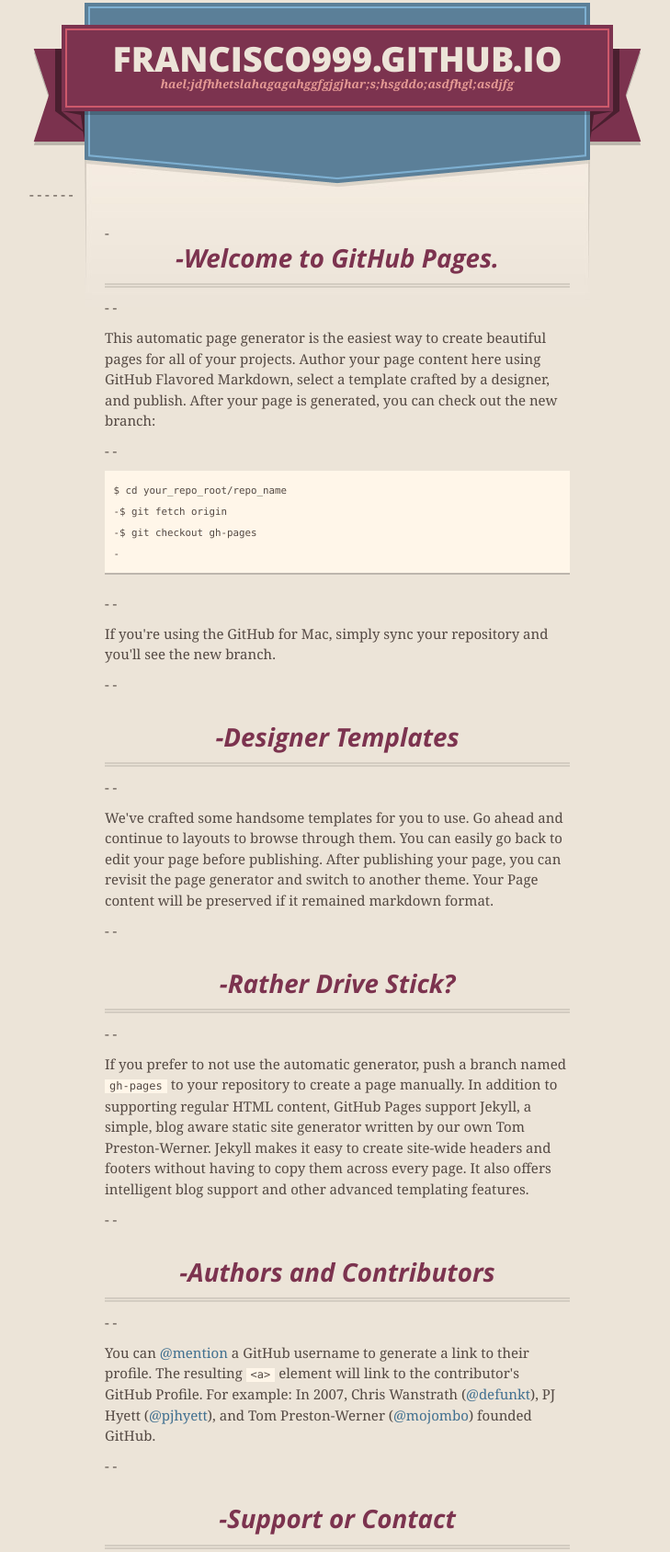
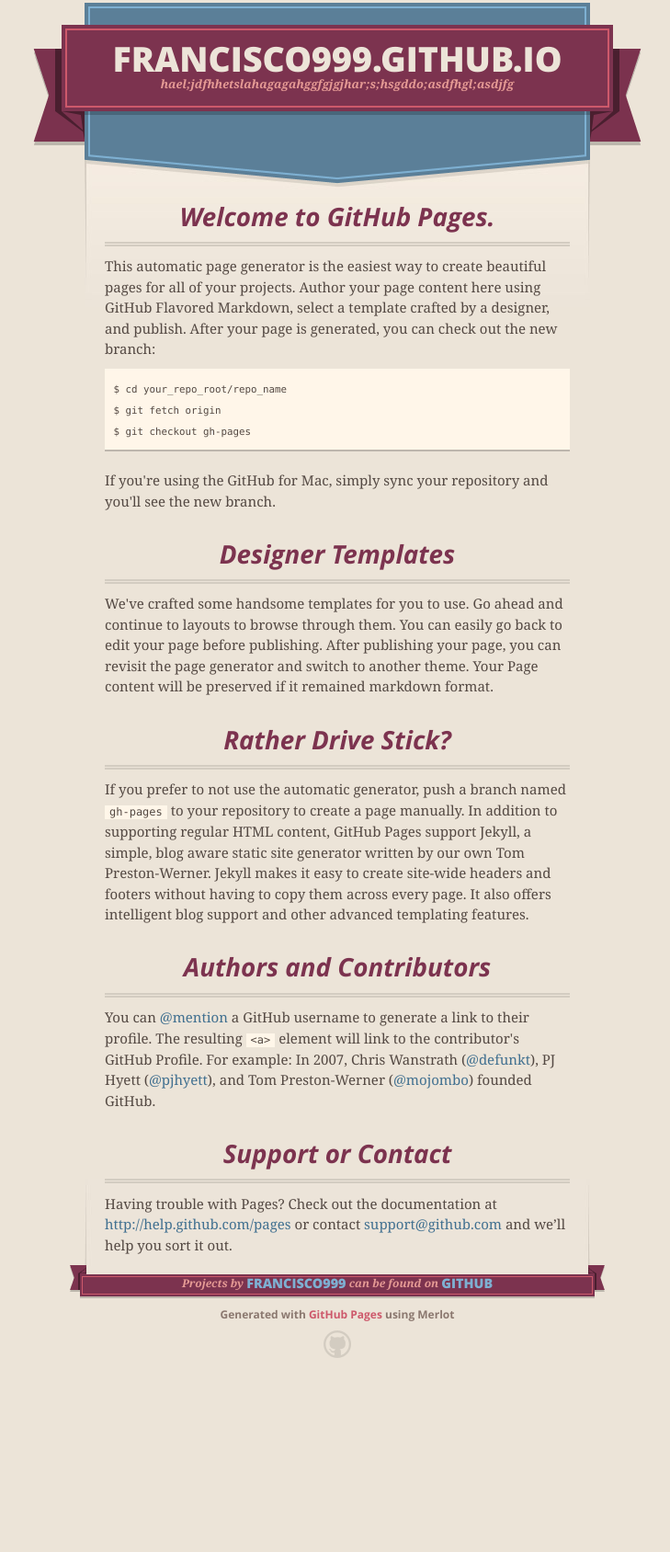
Before and after one commit to Francisco999/Francisco999.github.io, a plain HTML site: page index.html in a window 1280 px wide. Shown: the part 11-1699 px from the top of the page at 92% size, without its empty margins (273-1002 px from the left). After the commit the page ends 1528 px from the top, so only its background shows below. Drawn offline with nearby package versions, Linux system fonts and the light colour scheme.

Commit message:
Update index.html

```diff
--- a/index.html
+++ b/index.html
@@ -38,59 +38,59 @@
         <span class="inner">
         </span>
       </div>
--
--
--      <span class="banner-fix"></span>
--
--
--      <section id="main_content">
--        <h3>
--<a id="welcome-to-github-pages" class="anchor" href="#welcome-to-github-pages" aria-hidden="true"><span class="octicon octicon-link"></span></a>Welcome to GitHub Pages.</h3>
--
--<p>This automatic page generator is the easiest way to create beautiful pages for all of your projects. Author your page content here using GitHub Flavored Markdown, select a template crafted by a designer, and publish. After your page is generated, you can check out the new branch:</p>
--
--<pre><code>$ cd your_repo_root/repo_name
--$ git fetch origin
--$ git checkout gh-pages
--</code></pre>
--
--<p>If you're using the GitHub for Mac, simply sync your repository and you'll see the new branch.</p>
--
--<h3>
--<a id="designer-templates" class="anchor" href="#designer-templates" aria-hidden="true"><span class="octicon octicon-link"></span></a>Designer Templates</h3>
--
--<p>We've crafted some handsome templates for you to use. Go ahead and continue to layouts to browse through them. You can easily go back to edit your page before publishing. After publishing your page, you can revisit the page generator and switch to another theme. Your Page content will be preserved if it remained markdown format.</p>
--
--<h3>
--<a id="rather-drive-stick" class="anchor" href="#rather-drive-stick" aria-hidden="true"><span class="octicon octicon-link"></span></a>Rather Drive Stick?</h3>
--
--<p>If you prefer to not use the automatic generator, push a branch named <code>gh-pages</code> to your repository to create a page manually. In addition to supporting regular HTML content, GitHub Pages support Jekyll, a simple, blog aware static site generator written by our own Tom Preston-Werner. Jekyll makes it easy to create site-wide headers and footers without having to copy them across every page. It also offers intelligent blog support and other advanced templating features.</p>
--
--<h3>
--<a id="authors-and-contributors" class="anchor" href="#authors-and-contributors" aria-hidden="true"><span class="octicon octicon-link"></span></a>Authors and Contributors</h3>
--
--<p>You can <a href="https://github.com/blog/821" class="user-mention">@mention</a> a GitHub username to generate a link to their profile. The resulting <code>&lt;a&gt;</code> element will link to the contributor's GitHub Profile. For example: In 2007, Chris Wanstrath (<a href="https://github.com/defunkt" class="user-mention">@defunkt</a>), PJ Hyett (<a href="https://github.com/pjhyett" class="user-mention">@pjhyett</a>), and Tom Preston-Werner (<a href="https://github.com/mojombo" class="user-mention">@mojombo</a>) founded GitHub.</p>
--
--<h3>
--<a id="support-or-contact" class="anchor" href="#support-or-contact" aria-hidden="true"><span class="octicon octicon-link"></span></a>Support or Contact</h3>
--
--<p>Having trouble with Pages? Check out the documentation at <a href="http://help.github.com/pages">http://help.github.com/pages</a> or contact <a href="mailto:support@github.com">support@github.com</a> and we’ll help you sort it out.</p>
--      </section>
--
--      <footer>
--        <span class="ribbon-outer">
--          <span class="ribbon-inner">
--            <p>Projects by <a href="https://github.com/Francisco999">Francisco999</a> can be found on <a href="https://github.com/Francisco999">GitHub</a></p>
--          </span>
--          <span class="left-tail"></span>
--          <span class="right-tail"></span>
--        </span>
--        <p>Generated with <a href="http://pages.github.com">GitHub Pages</a> using Merlot</p>
--        <span class="octocat"></span>
--      </footer>
--
--    </div>
--
--
--  </body>
--</html>
+
+
+      <span class="banner-fix"></span>
+
+
+      <section id="main_content">
+        <h3>
+<a id="welcome-to-github-pages" class="anchor" href="#welcome-to-github-pages" aria-hidden="true"><span class="octicon octicon-link"></span></a>Welcome to GitHub Pages.</h3>
+
+<p>This automatic page generator is the easiest way to create beautiful pages for all of your projects. Author your page content here using GitHub Flavored Markdown, select a template crafted by a designer, and publish. After your page is generated, you can check out the new branch:</p>
+
+<pre><code>$ cd your_repo_root/repo_name
+$ git fetch origin
+$ git checkout gh-pages
+</code></pre>
+
+<p>If you're using the GitHub for Mac, simply sync your repository and you'll see the new branch.</p>
+
+<h3>
+<a id="designer-templates" class="anchor" href="#designer-templates" aria-hidden="true"><span class="octicon octicon-link"></span></a>Designer Templates</h3>
+
+<p>We've crafted some handsome templates for you to use. Go ahead and continue to layouts to browse through them. You can easily go back to edit your page before publishing. After publishing your page, you can revisit the page generator and switch to another theme. Your Page content will be preserved if it remained markdown format.</p>
+
+<h3>
+<a id="rather-drive-stick" class="anchor" href="#rather-drive-stick" aria-hidden="true"><span class="octicon octicon-link"></span></a>Rather Drive Stick?</h3>
+
+<p>If you prefer to not use the automatic generator, push a branch named <code>gh-pages</code> to your repository to create a page manually. In addition to supporting regular HTML content, GitHub Pages support Jekyll, a simple, blog aware static site generator written by our own Tom Preston-Werner. Jekyll makes it easy to create site-wide headers and footers without having to copy them across every page. It also offers intelligent blog support and other advanced templating features.</p>
+
+<h3>
+<a id="authors-and-contributors" class="anchor" href="#authors-and-contributors" aria-hidden="true"><span class="octicon octicon-link"></span></a>Authors and Contributors</h3>
+
+<p>You can <a href="https://github.com/blog/821" class="user-mention">@mention</a> a GitHub username to generate a link to their profile. The resulting <code>&lt;a&gt;</code> element will link to the contributor's GitHub Profile. For example: In 2007, Chris Wanstrath (<a href="https://github.com/defunkt" class="user-mention">@defunkt</a>), PJ Hyett (<a href="https://github.com/pjhyett" class="user-mention">@pjhyett</a>), and Tom Preston-Werner (<a href="https://github.com/mojombo" class="user-mention">@mojombo</a>) founded GitHub.</p>
+
+<h3>
+<a id="support-or-contact" class="anchor" href="#support-or-contact" aria-hidden="true"><span class="octicon octicon-link"></span></a>Support or Contact</h3>
+
+<p>Having trouble with Pages? Check out the documentation at <a href="http://help.github.com/pages">http://help.github.com/pages</a> or contact <a href="mailto:support@github.com">support@github.com</a> and we’ll help you sort it out.</p>
+      </section>
+
+      <footer>
+        <span class="ribbon-outer">
+          <span class="ribbon-inner">
+            <p>Projects by <a href="https://github.com/Francisco999">Francisco999</a> can be found on <a href="https://github.com/Francisco999">GitHub</a></p>
+          </span>
+          <span class="left-tail"></span>
+          <span class="right-tail"></span>
+        </span>
+        <p>Generated with <a href="http://pages.github.com">GitHub Pages</a> using Merlot</p>
+        <span class="octocat"></span>
+      </footer>
+
+    </div>
+
+
+  </body>
+</html>
```
